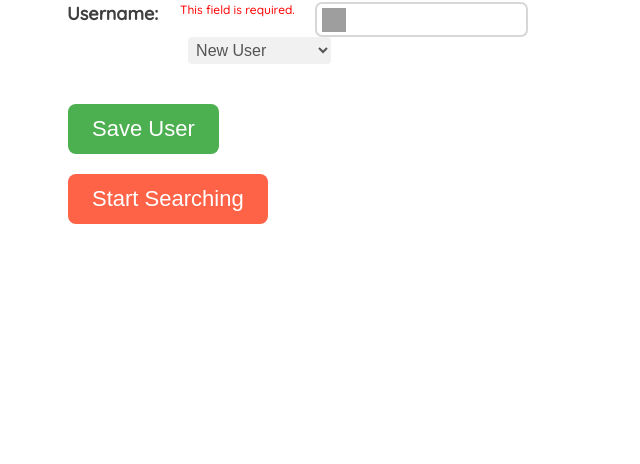
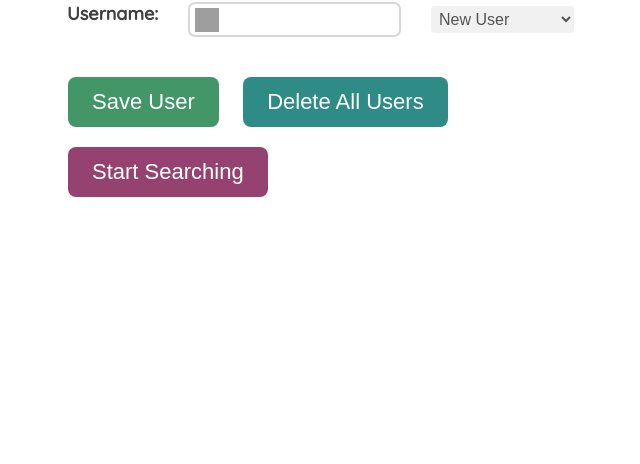
Before and after one commit to louisesiqifan/Pandas-Express, a Django app: page / in a window 1280 px wide. Shown: the part 264-728 px from the top of the page, without its empty margins (17-657 px from the left). Run offline with Django 3.2, Linux system fonts and the light colour scheme; grey boxes are pictures that could not be loaded.

Commit message:
Added some buttons and limitation

```diff
--- a/pandas_express/home/templates/home.html
+++ b/pandas_express/home/templates/home.html
@@ -71,6 +71,7 @@
             </div>
             <p class="num_results">Results: {{ num_results }}</p>
             <input type="reset" class="button" value="Back to top" onclick="location.href='#header';" />
+            <input type="reset" class="button" value="Back to login" onclick="location.href='{% url 'login' %}'" />
             {% endif %}
         </div>
         <div id="footer">
--- a/pandas_express/home/views.py
+++ b/pandas_express/home/views.py
@@ -113,11 +113,9 @@ def search(request):
     if request.method == 'GET':
         print("get")
         if request.GET.get('fav'):
-            print("fav")
             form = SearchForm(request.GET)
             res = get_dishes({}, fav=True)
         else:
-            print("search")
             form = SearchForm(request.GET)
             if form.is_valid():
                 args = {}
--- a/pandas_express/login/templates/login.html
+++ b/pandas_express/login/templates/login.html
@@ -6,7 +6,7 @@
     <meta name="viewport" content="width=device-width, initial-scale=0.67">
     <head>
         <title>Pandas Express</title>
-        <link rel="stylesheet" type="text/css" href="{% static "/login.css" %}" />
+        <link rel="stylesheet" type="text/css" href="{% static "login.css" %}" />
     </head>
     <body>
         <div id="header">
@@ -18,7 +18,8 @@
                 <table class="form">
                 {{ form }}
                 </table>
-                <input type="submit" class="button" value="Save User"/>
+                <input type="submit" class="button" name='save', value="Save User"/>
+                <input type="submit" class="button" name='delete', value="Delete All Users"/>
             </form>
             <form method="get" action="{% url 'home'%}">
                 <input type="submit" class="button" value="Start Searching" name="{{name}}"/>
--- a/pandas_express/login/views.py
+++ b/pandas_express/login/views.py
@@ -2,6 +2,7 @@ from django.shortcuts import render
 from django.http import HttpResponse
 from django import forms
 from manage_user import find_user, save_current_user, create_new_user
+from reset_db import reset_db
 
 
 CHOICES = [(1, 'New User'), (0, 'Comeback User')]
@@ -24,7 +25,7 @@ class Text(forms.MultiValueField):
 class SearchForm(forms.Form):
     query = Text(
         label='Username',
-        required=True,
+        required=False,
         widget=forms.widgets.MultiWidget(
             widgets=(forms.widgets.TextInput,
                      forms.widgets.Select(choices=CHOICES)))
@@ -37,22 +38,25 @@ def login(request):
     if request.method == 'GET':
         form = SearchForm(request.GET)
         if form.is_valid():
-            username = form.cleaned_data['query'][0]
-            create = int(form.cleaned_data['query'][1])
-            exist = find_user(username)
+            if request.GET.get('save'):
+                username = form.cleaned_data['query'][0]
+                create = int(form.cleaned_data['query'][1])
+                exist = find_user(username)
 
-            if create:
-                if exist:
-                    raise ValueError('User Already Exists.')
+                if create:
+                    if exist:
+                        raise ValueError('User Already Exists.')
+                    else:
+                        create_new_user(username)
+                        user = username
                 else:
-                    create_new_user(username)
-                    user = username
-            else:
-                if not exist:
-                    raise ValueError('User does not exist, are you sure you entered the right name?')
-                else:
-                    user = username
-            save_current_user(username)
+                    if not exist:
+                        raise ValueError('User does not exist, are you sure you entered the right name?')
+                    else:
+                        user = username
+                save_current_user(username)
+            elif request.GET.get('delete'):
+                reset_db()
     else:
         form = SearchForm()
 
--- a/data/reset_db.py
+++ b/pandas_express/reset_db.py
@@ -1,8 +1,6 @@
 import sys
 import sqlite3
 import configparser
-
-sys.path.append('../pandas_express')
 from manage_user import create_tables, create_new_user, save_current_user, save_current_dish, delete_user
 
 config = configparser.ConfigParser()
--- a/pandas_express/score_assignment.py
+++ b/pandas_express/score_assignment.py
@@ -344,7 +344,7 @@ def get_dishes(args_to_ui, lim=10, weight={}, debug=False, nutrient=False, fav=F
     df = pd.DataFrame(dishes, columns=COLUMNS)
     df['score'] = scores
     sort_list, order = get_default_sort(args_to_ui)
-    df = df.sort_values(sort_list, ascending=order)
+    df = df.sort_values(sort_list, ascending=order)[:lim]
     if debug:
         print(df)
 
--- a/pandas_express/static/login.css
+++ b/pandas_express/static/login.css
@@ -144,7 +144,7 @@ table.form ul li {
 
 
 input[value='Save User'].button {
-  background-color: #4CAF50;
+  background-color: #429667;
   border: none;
   color: white;
   padding: 12px 24px;
@@ -162,11 +162,33 @@ input[value='Save User'].button {
 }
 
 input[value='Save User']:hover{
+    background-color: #2e8b57;
+}
+
+input[value="Delete All Users"].button {
+  background-color: #2e8b86;
+  border: none;
+  color: white;
+  padding: 12px 24px;
+  text-align: center;
+  text-decoration: none;
+  display: inline-block;
+  font-size: 22px;
+  margin-top: 20px;
+  margin-bottom: 0px;
+  margin-right: 10px;
+  margin-left: 10px;
+  cursor: pointer;
+  border-radius: 8px;
+  transition: all 0.1s;
+}
+
+input[value="Delete All Users"]:hover{
     background-color: #45a049;
 }
 
 input[value='Start Searching'].button {
-  background-color: tomato;
+  background-color: #964271;
   border: none;
   color: white;
   padding: 12px 24px;
@@ -184,108 +206,9 @@ input[value='Start Searching'].button {
 }
 
 input[value="Start Searching"]:hover{
-    background-color: #ff4747;
+    background-color: #8b2e62;
 }
 
-table.recipes {
-    border: 2px solid #ddd;
-    padding:10px;
-    margin-top: 0px;
-    margin-bottom: 0px;
-    margin-right: 10px;
-    margin-left: 10px;
-    border-radius: 25px
-}
-
-table.recipes tr th {
-    text-align: left;
-}
-
-table.recipes input.button {
-  background-color: #b8bfc8;
-  border: none;
-  color: white;
-  padding: 6px 10px;
-  text-align: center;
-  text-decoration: none;
-  font-size: 12px;
-  cursor: pointer;
-  border-radius: 6px;
-  display: block;
-  margin: 0 auto;
-}
-
-table.recipes input.button:hover{
-    background-color: #7f8b9c;
-}
-
-table.recipes tr td,
-table.recipes tr th {
-    padding: 5px;
-    font-size: 14px;
-    color: #3f3f3f;
-    align-items: center;
-    justify-content:center;
-/*    display:flex;
-    flex-grow:2;*/
-}
-
-table.recipes a{
-    padding: 8px;
-    font-size: 18px;
-    color: #0B3861;
-}
-
-table.recipes tr:nth-child(even) {
-    background: #eee;
-}
-
-ul.errorlist {
-    margin: 0px;
-    padding: 0px;
-    padding-top: 5px;
-}
-
-ul.errorlist li {
-    font-size: 12px;
-    color: red;
-    margin: 0px;
-    padding: 0px;
-}
-
-span.helptext {
-    font-size: 14px;
-    color: gray;
-    padding-left: 20px;
-}
-
-p.num_results {
-    margin-left: 10px;
-    font-size: 18px;
-    color: #7f8b9c;
-}
-
-input[type=back].button {
-  background-color: #b8bfc8;
-  border: none;
-  color: white;
-  padding: 12px 0px;
-  text-align: center;
-  text-decoration: none;
-  display: inline-block;
-  font-size: 22px;
-  margin-top: 10px;
-  margin-bottom: 0px;
-  margin-right: 10px;
-  margin-left: 10px;
-  cursor: pointer;
-  border-radius: 8px;
-  transition: all 0.1s;
-}
-
-input[type=back]:hover{
-    background-color: #7f8b9c;
-}
 
 div#footer {
     background: #7cb57c;
```
Also changed, not shown: pandas_express/static/home.css (+27 -2 lines).
